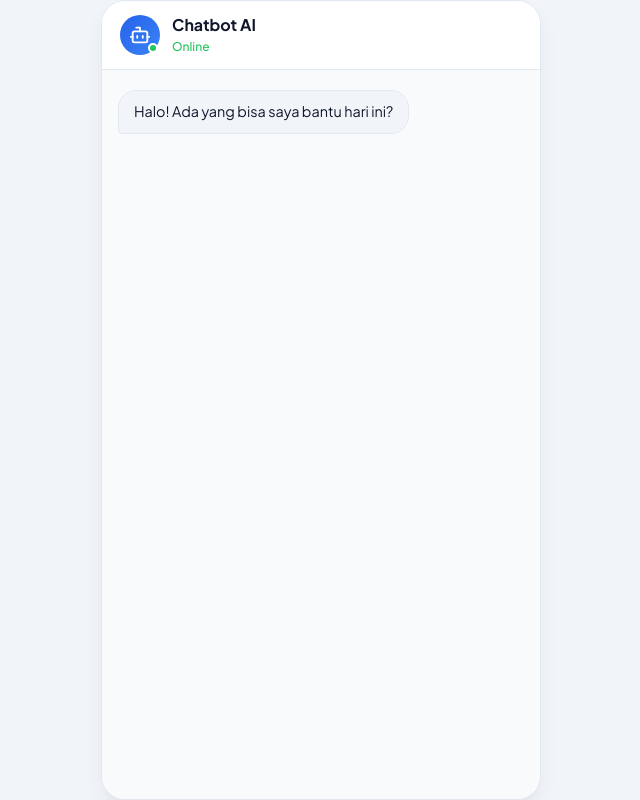
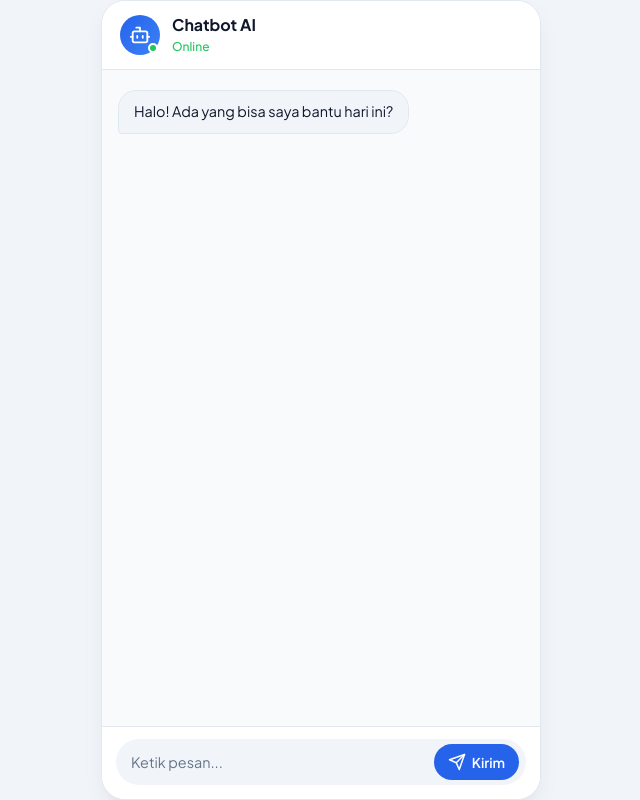
Before and after one commit to ranggarap/211_ChatBot, a website: page public/index.html in a window 1280 px wide. Shown: the whole page, without its empty margins (319-959 px from the left). Drawn offline with Linux system fonts and the light colour scheme.

Commit message:
add input form for user messages in chatbot

```diff
--- a/public/index.html
+++ b/public/index.html
@@ -39,3 +39,28 @@
                 <div class="message-content">Halo! Ada yang bisa saya bantu hari ini?</div>
             </div>
         </main>
+
+        <!-- Input Pesan -->
+        <form id="chat-form" class="chat-form">
+            <div class="input-wrapper">
+                <input
+                    type="text"
+                    id="user-input"
+                    placeholder="Ketik pesan..."
+                    autocomplete="off"
+                    required
+                >
+                <button type="submit" id="send-btn" aria-label="Kirim Pesan">
+                    <svg width="18" height="18" viewBox="0 0 24 24" fill="none" stroke="currentColor" stroke-width="2" stroke-linecap="round" stroke-linejoin="round">
+                        <line x1="22" y1="2" x2="11" y2="13"></line>
+                        <polygon points="22 2 15 22 11 13 2 9 22 2"></polygon>
+                    </svg>
+                    <span class="btn-text">Kirim</span>
+                </button>
+            </div>
+        </form>
+    </div>
+
+    <script src="script.js"></script>
+</body>
+</html>
```
